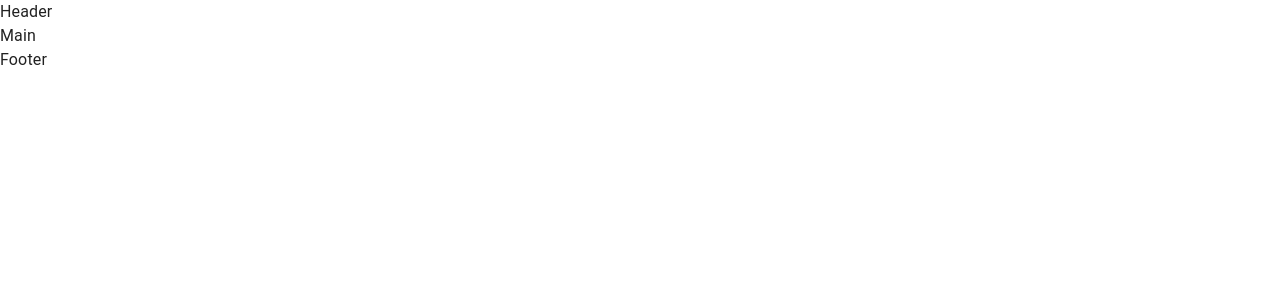
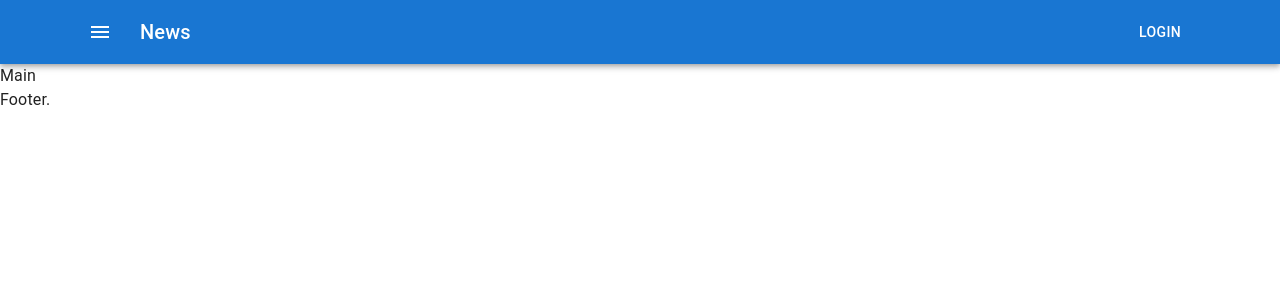
Before and after one commit to yuriystepaniuk/react-fake-shop, a React (Create React App) app: page / in a window 1280 px wide. Shown: the top 300 px of the page. Built offline with nearby package versions, Linux system fonts and the light colour scheme.

Commit message:
add container and header

```diff
--- a/src/container/App/App.tsx
+++ b/src/container/App/App.tsx
@@ -1,8 +1,8 @@
 import React from 'react'
 import CssBaseline from '@mui/material/CssBaseline'
-import Header from '../Header/Header'
-import Main from '../Main/Main'
-import Footer from '../Footer/Footer'
+import Header from 'container/Header/Header'
+import Main from 'container/Main/Main'
+import Footer from 'container/Footer/Footer'
 
 type Props = {}
 
--- a/src/container/Footer/Footer.tsx
+++ b/src/container/Footer/Footer.tsx
@@ -3,7 +3,7 @@
 type Props = {}
 
 const Footer = (props: Props) => {
-  return <div>Footer</div>
+  return <div>Footer.</div>
 }
 
 export default Footer
--- a/src/container/Header/Header.tsx
+++ b/src/container/Header/Header.tsx
@@ -1,9 +1,42 @@
 import React from 'react'
+import AppBar from '@mui/material/AppBar'
+import Toolbar from '@mui/material/Toolbar'
+import Typography from '@mui/material/Typography'
+import Button from '@mui/material/Button'
+import IconButton from '@mui/material/IconButton'
+import MenuIcon from '@mui/icons-material/Menu'
+import Container from '@mui/material/Container'
 
 type Props = {}
 
 const Header = (props: Props) => {
-  return <div>Header</div>
+    return (
+        <>
+            <AppBar position="static">
+              <Container maxWidth="lg">
+                <Toolbar>
+                    <IconButton
+                        size="large"
+                        edge="start"
+                        color="inherit"
+                        aria-label="menu"
+                        sx={{ mr: 2 }}
+                    >
+                        <MenuIcon />
+                    </IconButton>
+                    <Typography
+                        variant="h6"
+                        component="div"
+                        sx={{ flexGrow: 1 }}
+                    >
+                        News
+                    </Typography>
+                    <Button color="inherit">Login</Button>
+                </Toolbar>
+                </Container>
+            </AppBar>
+        </>
+    )
 }
 
 export default Header
--- a/tsconfig.json
+++ b/tsconfig.json
@@ -18,7 +18,8 @@
     "resolveJsonModule": true,
     "isolatedModules": true,
     "noEmit": true,
-    "jsx": "react-jsx"
+    "jsx": "react-jsx",
+    "baseUrl": "src"
   },
   "include": [
     "src"
```
